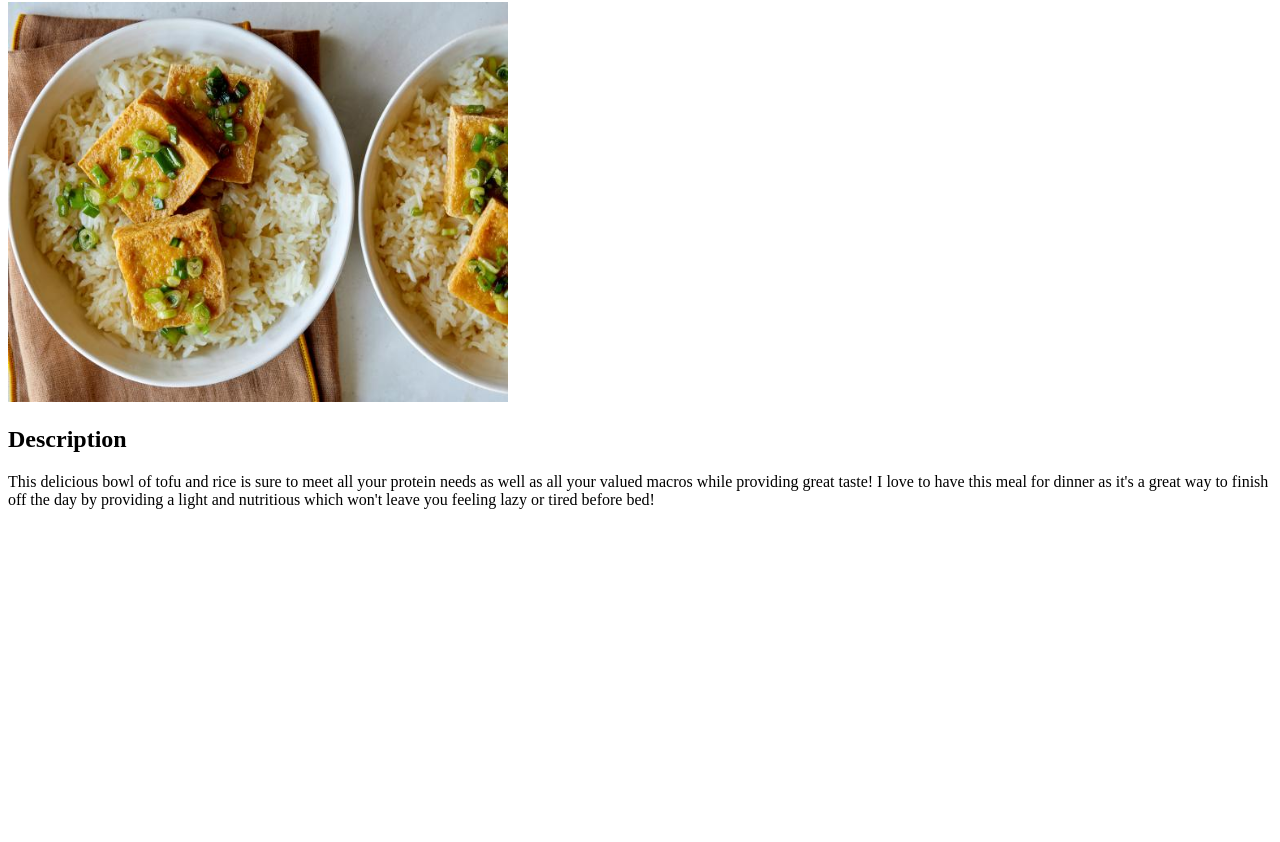
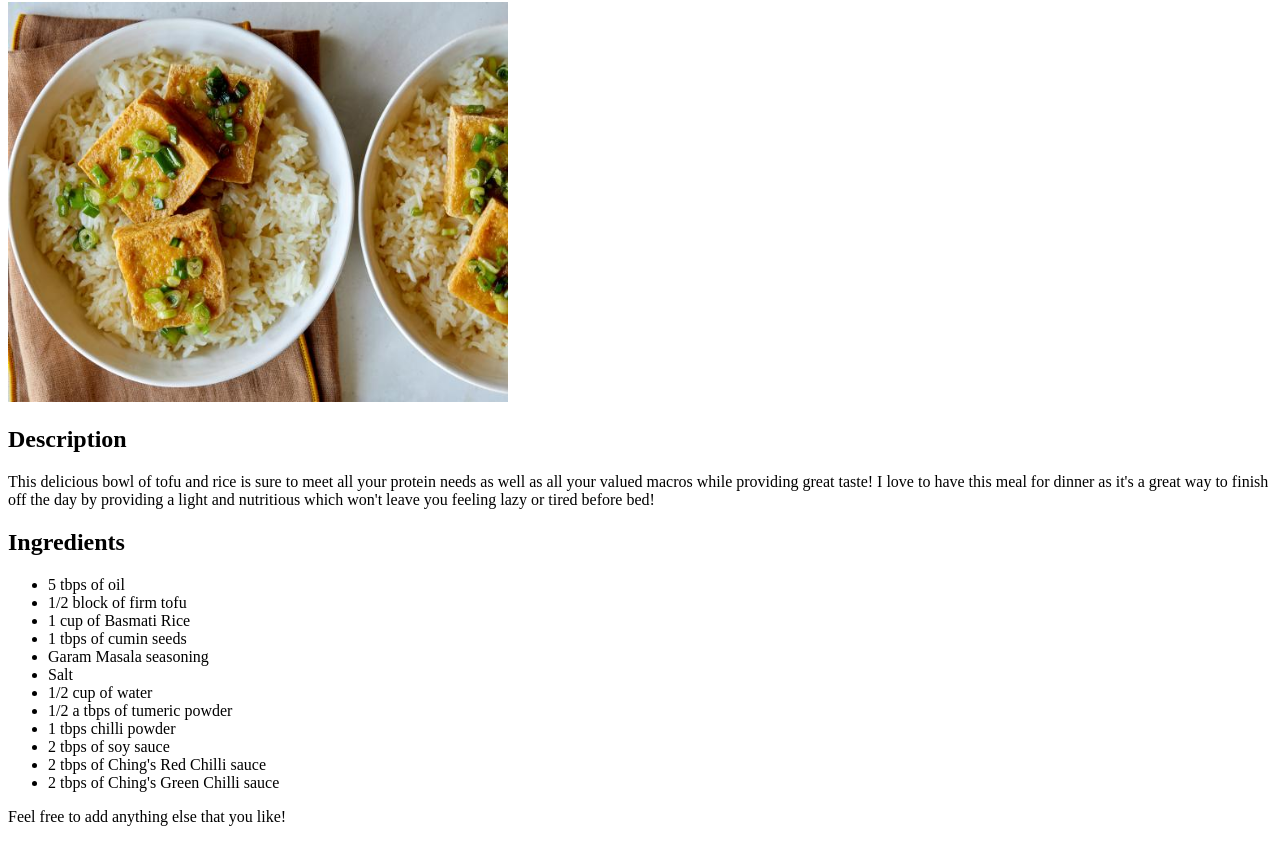
Before and after one commit to Vinazaka/odin-recipes, a plain HTML site: page recipes/tofu-and-rice.html in a window 1280 px wide. Shown: the part 78-920 px from the top of the page. Before the commit the page ends 800 px from the top, so only its background shows below. Drawn offline with Linux system fonts and the light colour scheme.

Commit message:
Added ingredients section which includes header and an unordered list as well as a line telling viewer to add anything else they like

```diff
--- a/recipes/tofu-and-rice.html
+++ b/recipes/tofu-and-rice.html
@@ -22,5 +22,21 @@
       day by providing a light and nutritious which won't leave you feeling lazy
       or tired before bed!
     </p>
+    <h2>Ingredients</h2>
+    <ul>
+      <li>5 tbps of oil</li>
+      <li>1/2 block of firm tofu</li>
+      <li>1 cup of Basmati Rice</li>
+      <li>1 tbps of cumin seeds</li>
+      <li>Garam Masala seasoning</li>
+      <li>Salt</li>
+      <li>1/2 cup of water</li>
+      <li>1/2 a tbps of tumeric powder</li>
+      <li>1 tbps chilli powder</li>
+      <li>2 tbps of soy sauce</li>
+      <li>2 tbps of Ching's Red Chilli sauce</li>
+      <li>2 tbps of Ching's Green Chilli sauce</li>
+    </ul>
+    <p>Feel free to add anything else that you like!</p>
   </body>
 </html>
```
Also changed, not shown: recipes/protein-oatmeal.html (+9 -0 lines), recipes/protein-shake.html (+8 -0 lines).
